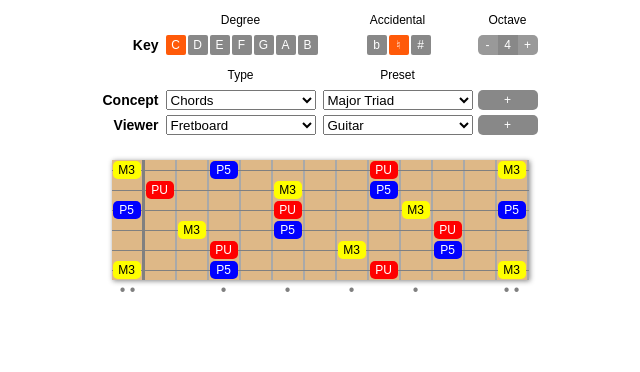
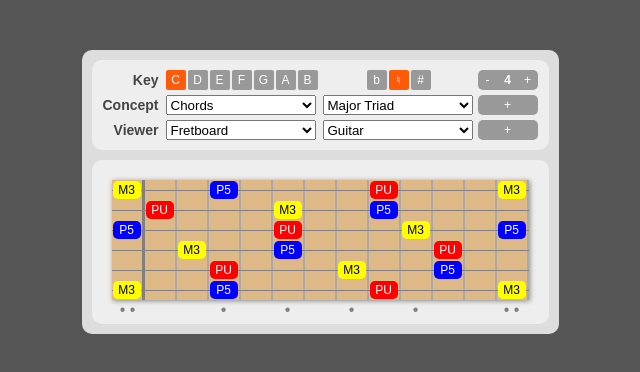
Before and after one commit to dan9418/play-what-beta, a React app: page / in a window 1280 px wide. Shown: the top 372 px of the page, without its empty margins (320-960 px from the left). Built offline with nearby package versions, Linux system fonts and the light colour scheme.

Commit message:
config panel styling

```diff
--- a/src/App.css
+++ b/src/App.css
@@ -4,6 +4,16 @@
 
 html, body {
 	margin: 0;
-	padding: 0;
-	overflow: hidden;
+    padding: 0;
+    overflow: hidden;
+    position: absolute;
+    top: 0;
+    bottom: 0;
+    left: 0;
+    right: 0;
+    background: #555;
 }
+
+#app {
+	text-align: center;
+}
--- a/src/InputPanel/InputPanel/InputPanel.css
+++ b/src/InputPanel/InputPanel/InputPanel.css
@@ -3,7 +3,7 @@
     display: inline-grid;
     grid-gap: 5px;
     grid-template-columns: auto auto auto auto;
-    margin: 5px;
+    color: #444;
 }
 
 .input-row-label {
@@ -28,5 +28,5 @@
 }
 
 .input-row-config-panel {
-    grid-area: auto / auto / auto / span 3;
+    grid-column: 2 / span 3;
 }
--- a/src/InputPanel/InputPanel/InputPanel.tsx
+++ b/src/InputPanel/InputPanel/InputPanel.tsx
@@ -50,12 +50,12 @@ export class InputPanel extends React.Component<InputPanelProps, any> {
     render = () => {
         return (
             <div className='input-panel'>
-                <div className='input-row-label'></div>
-                <div className='input-column-label'>Degree</div>
-                <div className='input-column-label'>Accidental</div>
-                <div className='input-column-label'>Octave</div>
 
+                <div className='input-panel-cell'>
                     <div className='input-row-label'>Key</div>
+                </div>
+
+                <div className='input-panel-cell'>
                     <BoxSelector
                         data={ALL_DEGREES}
                         value={this.props.degree}
@@ -63,6 +63,9 @@ export class InputPanel extends React.Component<InputPanelProps, any> {
                             this.props.setValue('degree', value);
                         }}
                     />
+                </div>
+
+                <div className='input-panel-cell'>
                     <BoxSelector
                         data={ALL_ACCIDENTALS.filter((a) => { return Math.abs(a.offset) <= 1 })}
                         value={this.props.accidental}
@@ -70,20 +73,22 @@ export class InputPanel extends React.Component<InputPanelProps, any> {
                             this.props.setValue('accidental', value);
                         }}
                     />
+                </div>
 
+                <div className='input-panel-cell'>
                     <NumericSelector
                         value={this.props.octave}
                         setValue={(value) => {
                             this.props.setValue('octave', value);
                         }}
                     />
+                </div>
 
-                <div className='input-row-label'></div>
-                <div className='input-column-label'>Type</div>
-                <div className='input-column-label'>Preset</div>
-                <div className='input-column-label'></div>
+                <div className='input-panel-cell'>
+                    <div className='input-row-label'>Concept</div>
+                </div>
 
-                <div className='input-row-label'>Concept</div>
+                <div className='input-panel-cell'>
                     <DropdownSelector
                         data={CONCEPT_DEFINITIONS}
                         value={this.props.conceptDefinition}
@@ -91,7 +96,9 @@ export class InputPanel extends React.Component<InputPanelProps, any> {
                             this.props.setValue('conceptDefinition', value);
                         }}
                     />
+                </div>
 
+                <div className='input-panel-cell'>
                     <DropdownSelector
                         data={this.props.conceptDefinition.presets}
                         value={this.props.conceptDefinition}
@@ -99,14 +106,17 @@ export class InputPanel extends React.Component<InputPanelProps, any> {
                             this.props.setValue('conceptIntervals', value.config.intervals);
                         }}
                     />
+                </div>
+
+                <div className='input-panel-cell'>
                     <CharButton
                         className='input-row-toggle'
                         active={this.state.conceptOpen}
                         character={this.state.conceptOpen ? '-' : '+'}
                         action={() => { this.setState((oldState) => { return { conceptOpen: !oldState.conceptOpen } }) }}
                     />
+                </div>
 
-                {this.state.conceptOpen && <div className='input-row-label'></div>}
                 {this.state.conceptOpen &&
                     <div className='input-row-config-panel'>
                         <ConfigPanel
@@ -118,7 +128,12 @@ export class InputPanel extends React.Component<InputPanelProps, any> {
                         />
                     </div>}
 
+
+                <div className='input-panel-cell'>
                     <div className='input-row-label'>Viewer</div>
+                </div>
+
+                <div className='input-panel-cell'>
                     <DropdownSelector
                         data={VIEWER_DEFINITIONS}
                         value={this.props.viewerDefinition}
@@ -126,7 +141,9 @@ export class InputPanel extends React.Component<InputPanelProps, any> {
                             this.props.setValue('viewerDefinition', value);
                         }}
                     />
+                </div>
 
+                <div className='input-panel-cell'>
                     <DropdownSelector
                         data={this.props.viewerDefinition.presets}
                         value={this.props.viewerConfig}
@@ -134,14 +151,17 @@ export class InputPanel extends React.Component<InputPanelProps, any> {
                             this.props.setValue('viewerConfig', value.config);
                         }}
                     />
+                </div>
+
+                <div className='input-panel-cell'>
                     <CharButton
                         className='input-row-toggle'
                         active={this.state.viewerOpen}
                         character={this.state.viewerOpen ? '-' : '+'}
                         action={() => { this.setState((oldState) => { return { viewerOpen: !oldState.viewerOpen } }) }}
                     />
+                </div>
 
-                {this.state.viewerOpen && <div className='input-row-label'></div>}
                 {this.state.viewerOpen &&
                     <div className='input-row-config-panel'>
                         <ConfigPanel
--- a/src/InputPanel/Selectors/CharButton/CharButton.css
+++ b/src/InputPanel/Selectors/CharButton/CharButton.css
@@ -1,6 +1,6 @@
 .char-button {
     display: inline-block;
-    background-color: #888;
+    background-color: #999;
     color: white;
     line-height: 20px;
     height: 20px;
@@ -15,7 +15,7 @@
 }
 
 .char-button:hover {
-    background-color: #777;
+    background-color: #888;
     cursor: pointer;
 }
 
@@ -25,5 +25,6 @@
 
 .char-button.readonly {
     cursor: normal;
-    background-color: #888;
+    font-weight: bold;
+    background-color: #999;
 }
--- a/src/Viewers/Viewer/Viewer.css
+++ b/src/Viewers/Viewer/Viewer.css
@@ -1,5 +1,4 @@
 .viewer {
     text-align: center;
     padding: 10px;
-    margin: 10px;
 }
--- a/src/Viewers/ViewerManager/ViewerManager.css
+++ b/src/Viewers/ViewerManager/ViewerManager.css
@@ -1,11 +1,21 @@
 .viewer-manager {
+    display: inline-block;
     text-align: center;
+    margin: 50px;
+    background-color: #DDD;
+    border-radius: 10px;
 }
 
 .input-panel-container {
-
+    background-color: #EEE;
+    border-radius: 10px;
+    margin: 10px;
+    padding: 10px;
 }
 
 .viewer-container {
-
+    background-color: #EEE;
+    border-radius: 10px;
+    margin: 10px;
+    padding: 10px;
 }
```
Also changed, not shown: 1 other file (tests, documents, lock files or other folders). Lines whose indentation alone changed are shown as unchanged.
